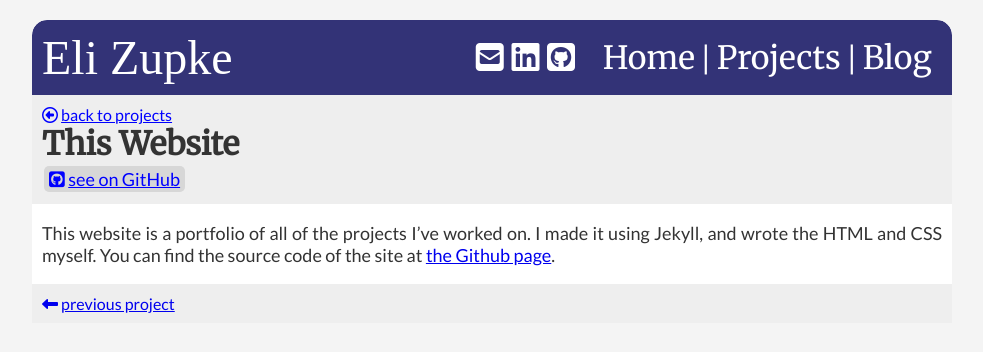
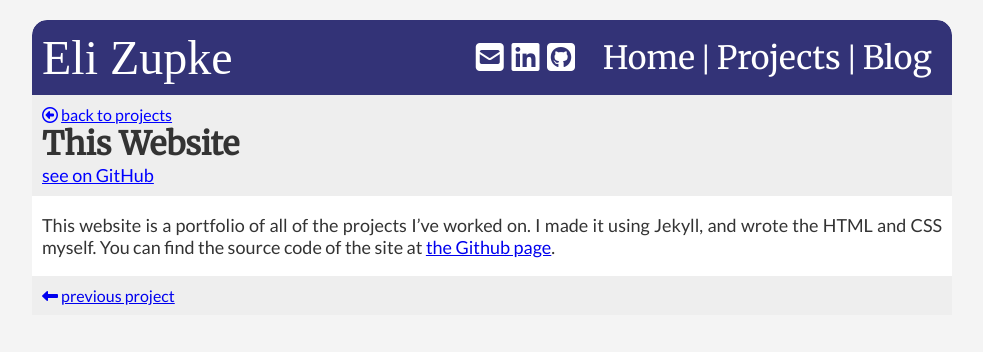
Before and after one commit to Trainzack/trainzack.github.io, a Jekyll site: the page built from _projects/website.md, in a window 1280 px wide. Shown: the top 352 px of the page, without its empty margins (143-1126 px from the left). Built offline with Jekyll 4.4.1, drawn with Linux system fonts in a browser that asks for light colours; nearby versions of some CDN libraries; some web fonts are replaced.

Commit message:
Update projectmetadata.html
Removed styling from github link, it looks better unadorned

```diff
--- a/_includes/projectmetadata.html
+++ b/_includes/projectmetadata.html
@@ -3,10 +3,14 @@
 		{{ include.project.date }}&nbsp;
 	{% endif %}{% endcomment %}
 	{% if include.project.github %}
-		<span class="capsule-background back-shade-2">
+		<span>
+		{% comment %}
+			icon-before = "fab fa-github-square"
+			 class="capsule-background back-shade-2"
+			(I'm not sold on the github icon here)
+		{% endcomment %}
 		{% include link-text-icon.html
 			link = include.project.github
-			icon-before = "fab fa-github-square"
 			text = "see on GitHub"
 			title = "a link to this projecct's GitHub page"
 			class = "novisit"
```
